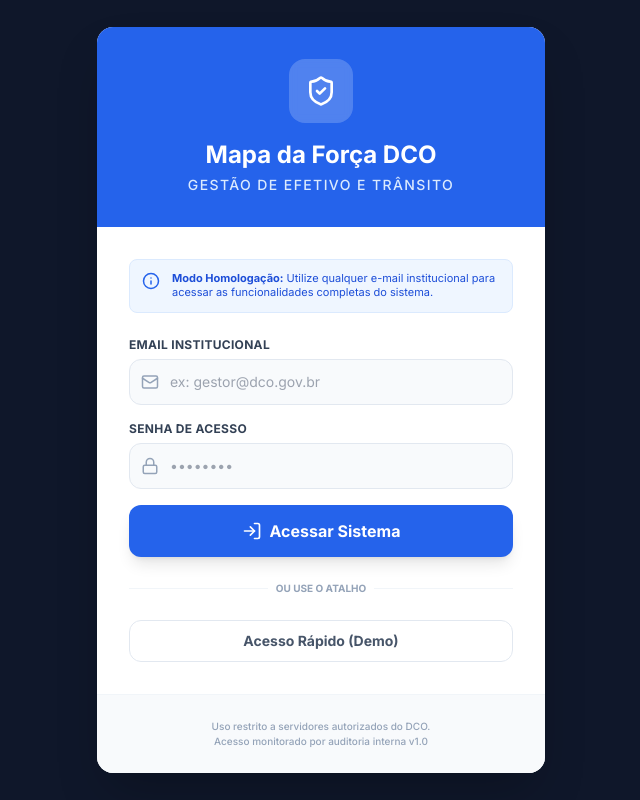
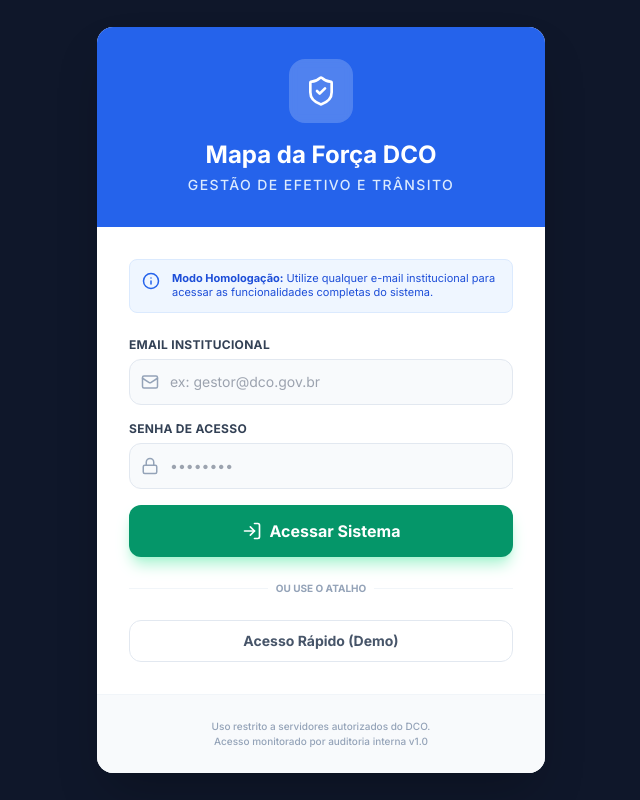
Before and after one commit to welerson/mapa-da-forca-transito, a React (Vite) app: page / in a window 1280 px wide. Shown: the whole page, without its empty margins (319-959 px from the left). Built offline with nearby package versions, Linux system fonts and the light colour scheme.

Commit message:
feat: Update login button color to emerald
Changes the background and hover colors of the login button from blue to emerald green for a more consistent UI theme.

```diff
--- a/components/Login.tsx
+++ b/components/Login.tsx
@@ -85,7 +85,7 @@ const Login: React.FC<LoginProps> = ({ onLogin }) => {
               <button
                 type="submit"
                 disabled={loading}
-                className="w-full py-3.5 bg-blue-600 text-white rounded-xl font-bold hover:bg-blue-700 transition-all shadow-lg hover:shadow-blue-200 flex items-center justify-center gap-2 disabled:opacity-50"
+                className="w-full py-3.5 bg-emerald-600 text-white rounded-xl font-bold hover:bg-emerald-700 transition-all shadow-lg shadow-emerald-200 flex items-center justify-center gap-2 disabled:opacity-50"
               >
                 {loading ? (
                   <div className="w-5 h-5 border-2 border-white/30 border-t-white rounded-full animate-spin"></div>
```
